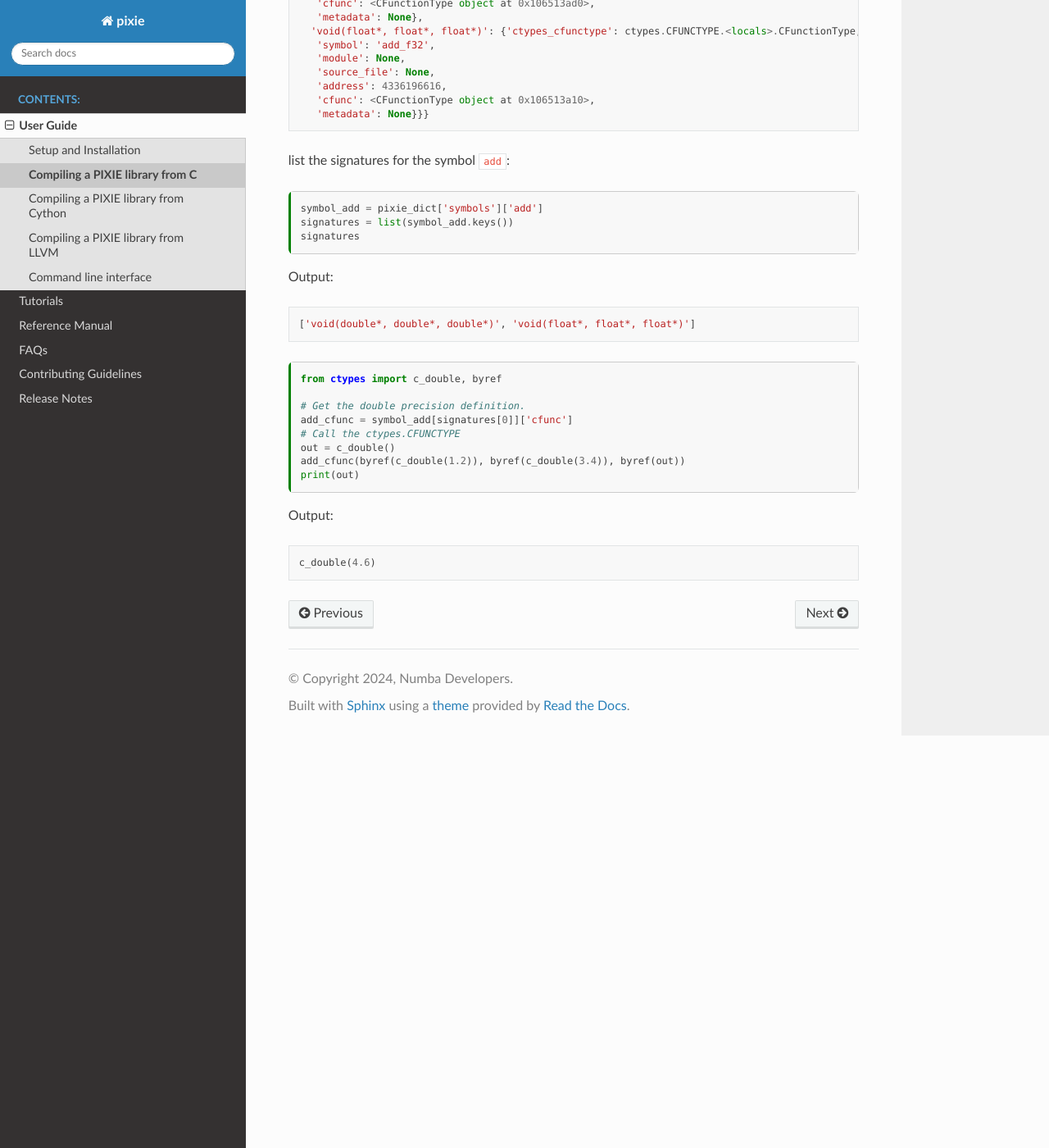
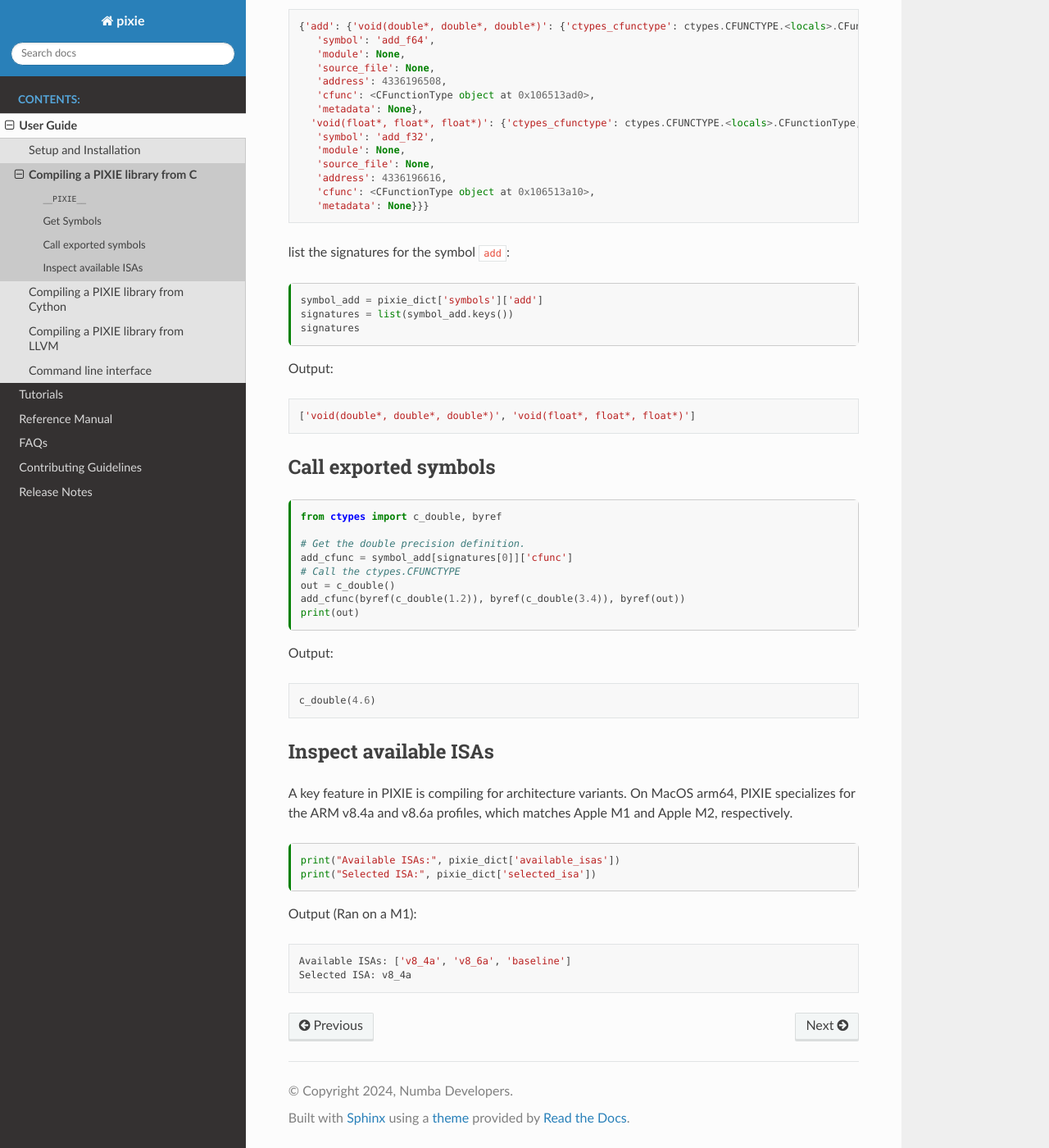
Before and after one commit to numba/pixie, a Sphinx documentation site: the page built from docs/source/user_guide/simple_pixie_c_lib.md, in a window 1280 px wide and 1400 px high, scrolled down 2083 px. Shown: the whole window at 82% size. Built offline with Sphinx 7.4.7 and the Read the Docs theme 2.0.0, drawn with Linux system fonts in a browser that asks for light colours; the version number could not be read and is left out.

Commit message:
Add ISA example

````diff
--- a/docs/source/user_guide/simple_pixie_c_lib.md
+++ b/docs/source/user_guide/simple_pixie_c_lib.md
@@ -74,6 +74,8 @@ Now that we have made a DSO with name `my_c_example` as a Python C-extension lib
 import my_c_example
 ```
 
+## ``__PIXIE__``
+
 A PIXIE library has a special `__PIXIE__` attribute
 
 ```{code-cell} ipython3
@@ -110,6 +112,10 @@ Output:
  'specialize': <function specialize.<locals>.impl(baseline_cpu='host', baseline_features=None, targets_features=None)>,
  'selected_isa': 'v8_4a'}
 ```
+
++++
+
+## Get Symbols
 
 +++
 
@@ -152,6 +158,10 @@ Output:
 ['void(double*, double*, double*)', 'void(float*, float*, float*)']
 ```
 
++++
+
+## Call exported symbols
+
 ```{code-cell} ipython3
 from ctypes import c_double, byref
 
@@ -169,6 +179,20 @@ Output:
 c_double(4.6)
 ```
 
++++
+
+## Inspect available ISAs
+
+A key feature in PIXIE is compiling for architecture variants. On MacOS arm64, PIXIE specializes for the ARM v8.4a and v8.6a profiles, which matches Apple M1 and Apple M2, respectively.
+
 ```{code-cell} ipython3
+print("Available ISAs:", pixie_dict['available_isas'])
+print("Selected ISA:", pixie_dict['selected_isa'])
+```
+
+Output (Ran on a M1):
 
 ```
+Available ISAs: ['v8_4a', 'v8_6a', 'baseline']
+Selected ISA: v8_4a
+```
````
